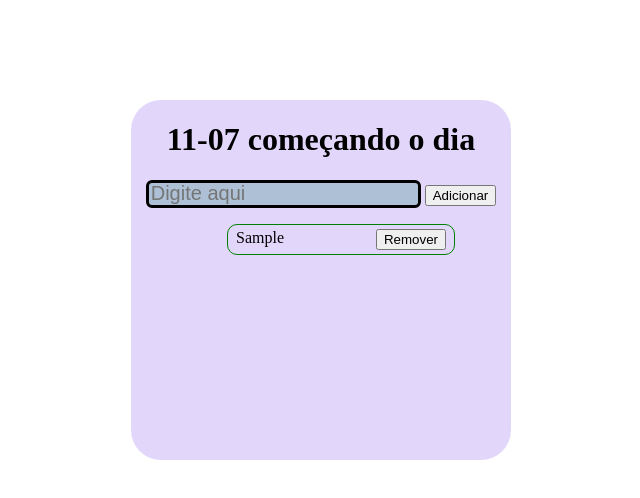
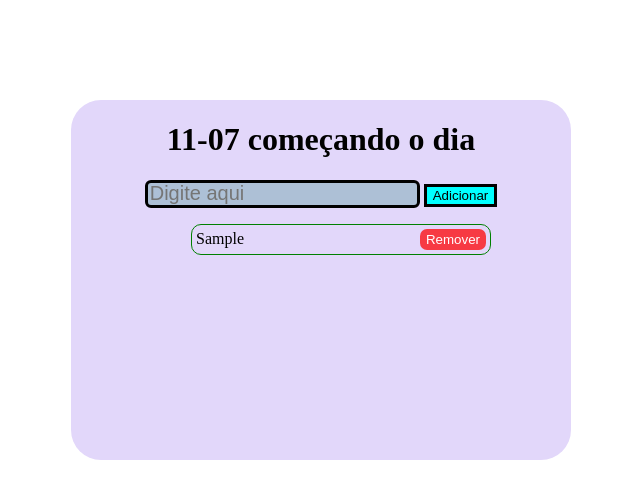
Before and after one commit to iamandaleao/to-do-list, a plain HTML site: page 19/index.htm in a window 1280 px wide. Both pictures are taken after typing "Sample" into the empty fields and a click on the button "Adicionar". Shown: the whole page, without its empty margins (319-959 px from the left). Drawn offline with Linux system fonts and the light colour scheme.

Commit message:
style: ajustando layout e padding dos cards

```diff
--- a/19/style.css
+++ b/19/style.css
@@ -5,12 +5,13 @@ h1 {
 #container {
   background-color: rgb(226, 215, 250);
   margin: 100px auto;
-  max-width: 380px;
+  max-width: 500px;
   min-height: 45vh;
   align-items: center;
   display: flex;
   flex-direction: column;
   border-radius: 30px;
+
 }
 
 input {
@@ -24,10 +25,33 @@ input {
 
 li {
   display: flex;
-  width: 210px;
+  width: 300px;
   justify-content: space-between;
   border: solid 1px green;
   border-radius: 10px;
-  padding: 4px 8px;
+  padding: 4px;
   margin-bottom: 10px;
+  align-items: center;
+  overflow-wrap: anywhere;
+  gap: 10px;
+  box-sizing: border-box;
 }
+
+
+
+li button {
+  background-color: rgba(255, 0, 0, 0.729);
+  color: white;
+  border-radius: 7px;
+  border: none;
+  cursor: pointer;
+  padding: 3px 6px;
+  white-space: nowrap;
+}
+
+button {
+  cursor: pointer;
+  background-color: aqua;
+  border: solid 3px;
+
+}
```
